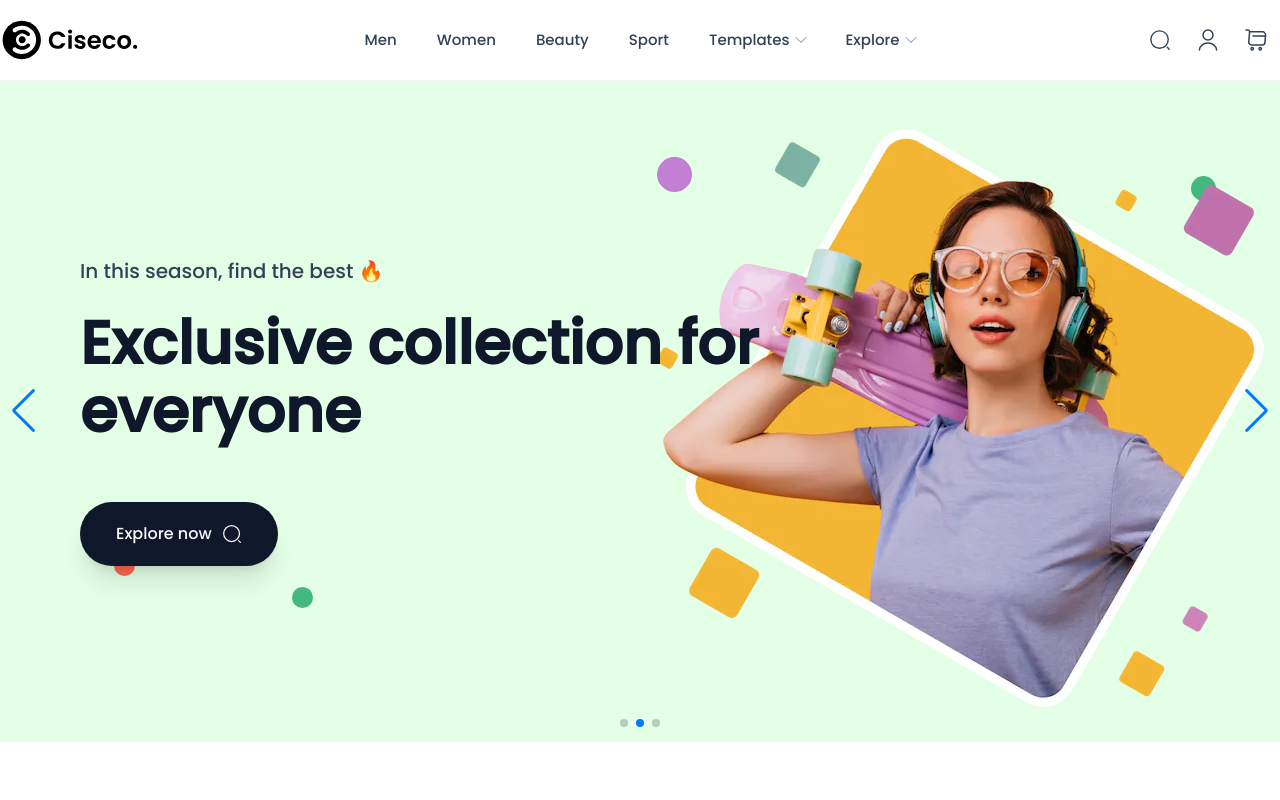
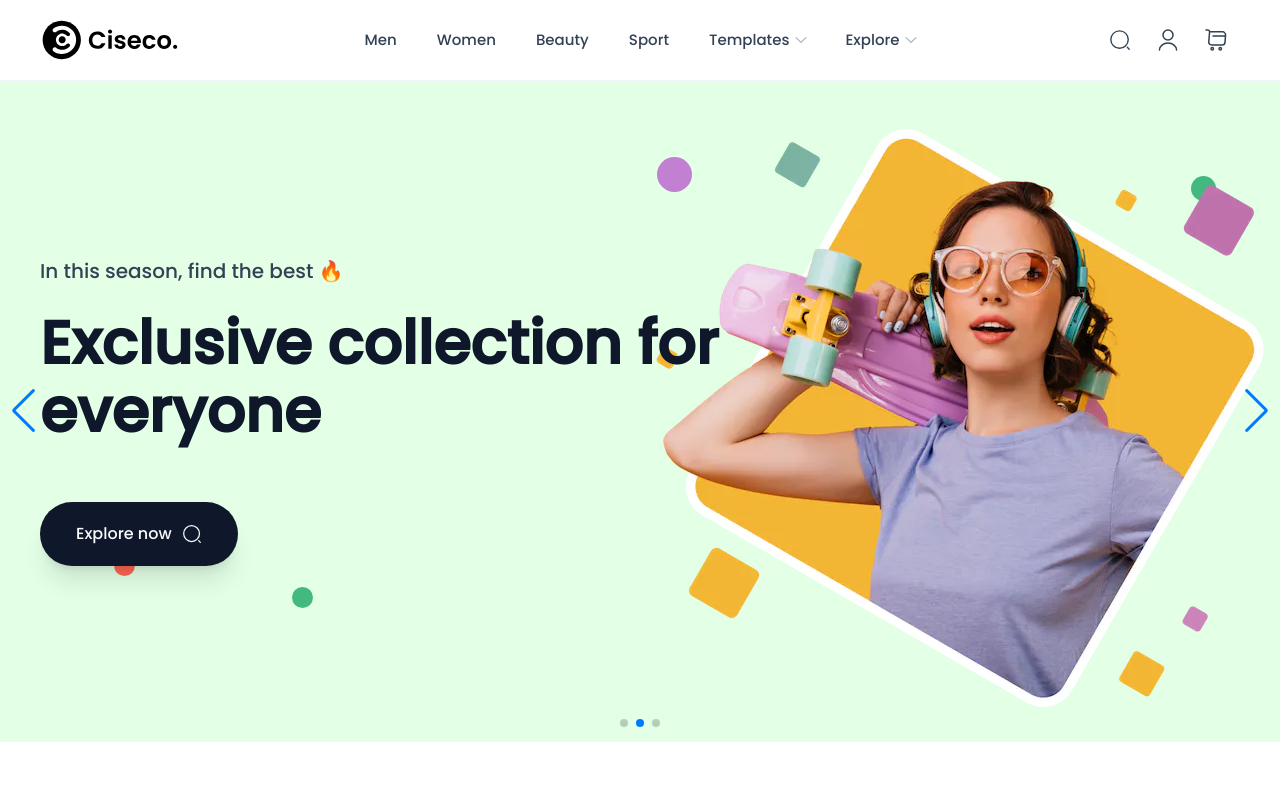
Before and after one commit to roone858/Ciseco-E-commerce-Vite-React-Redux-Tailwind, a React (Vite) app: page / in a window 1280 px wide. Shown: the top 800 px of the page. Built offline with nearby package versions, Linux system fonts and the light colour scheme.

Commit message:
change bootstrap to tailwind

```diff
--- a/src/component/carousel/Carousel.tsx
+++ b/src/component/carousel/Carousel.tsx
@@ -49,13 +49,13 @@ export default function App() {
 const ItemContent = ({ image }: { image: string }) => {
   return (
     <div className="relative carousel-item ">
-      <div className="px-20 py-44">
-        <div className="relative z-[1] w-full max-w-3xl space-y-8 sm:space-y-14 nc-SectionHero2Item__left">
+      <div className="px-10 py-44">
+        <div className="relative z-[1] w-full max-w-3xl space-y-8 sm:space-y-14 ">
           <div className="space-y-5 sm:space-y-6">
-            <span className="nc-SectionHero2Item__subheading block text-base md:text-xl text-slate-700 font-medium">
+            <span className="block text-base md:text-xl text-slate-700 font-medium">
               In this season, find the best 🔥
             </span>
-            <h2 className="nc-SectionHero2Item__heading font-semibold text-3xl sm:text-4xl md:text-5xl xl:text-6xl 2xl:text-7xl !leading-[114%] text-slate-900">
+            <h2 className=" font-semibold text-3xl sm:text-4xl md:text-5xl xl:text-6xl 2xl:text-7xl !leading-[114%] text-slate-900">
               Exclusive collection for everyone
             </h2>
           </div>
--- a/src/layout/navbar copy/Navbar.tsx
+++ b/src/layout/navbar copy/Navbar.tsx
@@ -6,7 +6,7 @@ function NavbarComponent() {
   return (
     <div className="sticky top-0 w-full z-40 ">
       <div className="relative z-10 bg-white dark:bg-neutral-900 border-b border-slate-100 dark:border-slate-700">
-        <div className="container mx-auto">
+        <div className="px-10">
           <div className="h-20 flex justify-between">
             {/* toggle button */}
             <div className="flex items-center lg:hidden flex-1">
```
